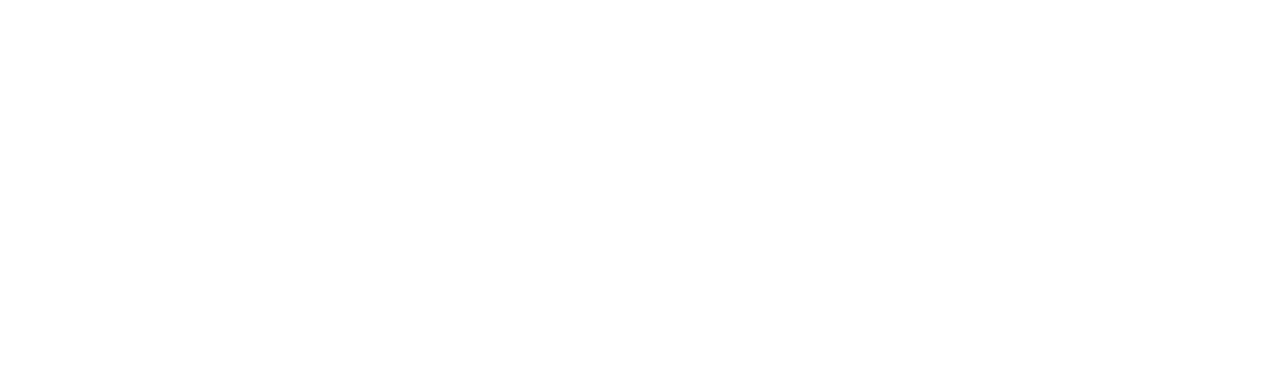
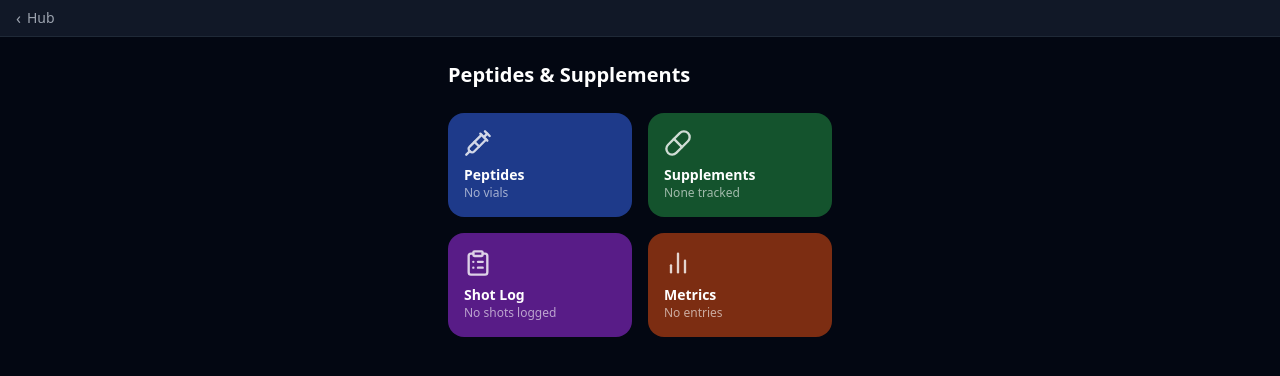
Before and after one commit to Haloman363/artifacts, a React (Vite) app: page /artifacts/peptides in a window 1280 px wide. Before the commit this address had no page. Shown: the top 376 px of the page. Built offline with nearby package versions, Linux system fonts and the light colour scheme.

Commit message:
feat: scaffold peptides tracker with hub view

```diff
--- a/src/App.jsx
+++ b/src/App.jsx
@@ -7,6 +7,7 @@
 import Pomodoro from "./artifacts/Pomodoro.jsx";
 import ClaudeTamagotchi from "./artifacts/ClaudeTamagotchi.jsx";
 import CarMaintenance from "./artifacts/CarMaintenance.jsx";
+import Peptides from "./artifacts/Peptides.jsx";
 import BackButton from "./artifacts/BackButton.jsx";
 
 function ArtifactLayout() {
@@ -32,6 +33,7 @@
         <Route path="/pomodoro" element={<Pomodoro />} />
         <Route path="/tamagotchi" element={<ClaudeTamagotchi />} />
         <Route path="/car-maintenance" element={<CarMaintenance />} />
+        <Route path="/peptides" element={<Peptides />} />
       </Route>
     </Routes>
   );
--- /dev/null
+++ b/src/artifacts/Peptides.jsx
@@ -0,0 +1,126 @@
+import { useState, useEffect } from "react";
+import { Plus, ChevronRight, X, Edit2, Syringe, Pill, ClipboardList, BarChart2, ArrowLeft } from "lucide-react";
+
+const STORAGE_KEY = "peptides-v1";
+
+const INJECTION_SITES = [
+  "Abdomen Left", "Abdomen Right",
+  "Thigh Left", "Thigh Right",
+  "Shoulder Left", "Shoulder Right",
+  "Glute Left", "Glute Right",
+];
+
+const TIMING_OPTIONS = ["Morning", "Evening", "With food", "Other"];
+
+function loadData() {
+  try {
+    const raw = localStorage.getItem(STORAGE_KEY);
+    return raw ? JSON.parse(raw) : { peptides: [], supplements: [], shots: [], metrics: [] };
+  } catch {
+    return { peptides: [], supplements: [], shots: [], metrics: [] };
+  }
+}
+
+function saveData(data) {
+  localStorage.setItem(STORAGE_KEY, JSON.stringify(data));
+}
+
+function makeId() {
+  return crypto.randomUUID();
+}
+
+function calcConcentration(vialSizeMg, bacWaterMl) {
+  if (!bacWaterMl || bacWaterMl === 0) return null;
+  return vialSizeMg / bacWaterMl;
+}
+
+function calcDoseToMl(desiredDoseMcg, vialSizeMg, bacWaterMl) {
+  const conc = calcConcentration(vialSizeMg, bacWaterMl);
+  if (!conc) return null;
+  return (desiredDoseMcg / 1000) / conc;
+}
+
+function calcDaysSupply(currentAmountMg, typicalDoseMcg) {
+  if (!typicalDoseMcg || typicalDoseMcg <= 0) return null;
+  return Math.floor(currentAmountMg / (typicalDoseMcg / 1000));
+}
+
+function fmt(n, decimals = 3) {
+  if (n == null) return "—";
+  return n.toFixed(decimals).replace(/\.?0+$/, "");
+}
+
+export default function Peptides() {
+  const [data, setData] = useState(loadData);
+  const [view, setView] = useState("hub");
+  const [selectedId, setSelectedId] = useState(null);
+
+  useEffect(() => { saveData(data); }, [data]);
+
+  const { peptides, supplements, shots, metrics } = data;
+
+  function updateData(patch) {
+    setData(prev => ({ ...prev, ...patch }));
+  }
+
+  if (view === "hub") {
+    const lastShot = shots.length > 0
+      ? shots.slice().sort((a, b) => (b.date + b.time).localeCompare(a.date + a.time))[0]
+      : null;
+    const lastMetric = metrics.length > 0
+      ? metrics.slice().sort((a, b) => b.date.localeCompare(a.date))[0]
+      : null;
+
+    const tiles = [
+      {
+        id: "peptides", icon: <Syringe size={28} />, label: "Peptides",
+        sub: peptides.length === 0 ? "No vials" : `${peptides.length} vial${peptides.length !== 1 ? "s" : ""}`,
+        bg: "bg-blue-900",
+      },
+      {
+        id: "supplements", icon: <Pill size={28} />, label: "Supplements",
+        sub: supplements.length === 0 ? "None tracked" : `${supplements.length} tracked`,
+        bg: "bg-green-900",
+      },
+      {
+        id: "shots", icon: <ClipboardList size={28} />, label: "Shot Log",
+        sub: lastShot ? `Last: ${new Date(lastShot.date).toLocaleDateString()}` : "No shots logged",
+        bg: "bg-purple-900",
+      },
+      {
+        id: "metrics", icon: <BarChart2 size={28} />, label: "Metrics",
+        sub: lastMetric?.weightLbs ? `${lastMetric.weightLbs} lbs` : "No entries",
+        bg: "bg-orange-900",
+      },
+    ];
+
+    return (
+      <div className="min-h-screen bg-gray-950 text-white px-4 pb-10 pt-6">
+        <div className="max-w-sm mx-auto">
+          <h1 className="text-xl font-bold mb-6">Peptides & Supplements</h1>
+          <div className="grid grid-cols-2 gap-4">
+            {tiles.map(t => (
+              <button
+                key={t.id}
+                onClick={() => setView(t.id)}
+                className={`${t.bg} rounded-2xl p-4 flex flex-col items-start gap-2 active:scale-95 transition-transform text-left`}
+              >
+                <div className="opacity-80">{t.icon}</div>
+                <div>
+                  <p className="font-semibold text-sm">{t.label}</p>
+                  <p className="text-xs text-white/60">{t.sub}</p>
+                </div>
+              </button>
+            ))}
+          </div>
+        </div>
+      </div>
+    );
+  }
+
+  return (
+    <div className="min-h-screen bg-gray-950 text-white px-4 pt-6 text-center text-gray-500 text-sm">
+      Loading...
+    </div>
+  );
+}
--- a/src/hub/Hub.jsx
+++ b/src/hub/Hub.jsx
@@ -44,6 +44,12 @@
     icon: "🚗",
     title: "Car Maintenance",
     bg: "bg-green-900",
+  },
+  {
+    path: "/peptides",
+    icon: "💉",
+    title: "Peptides",
+    bg: "bg-blue-900",
   },
 ];
 
```
